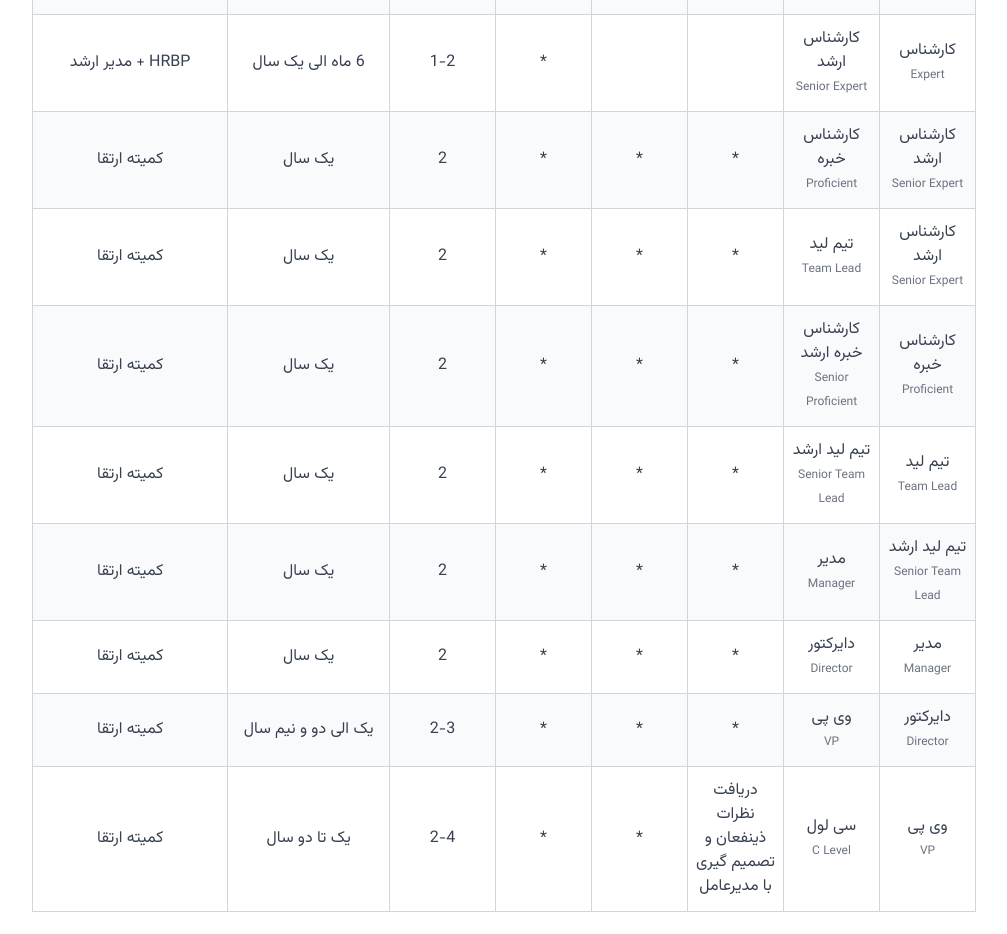
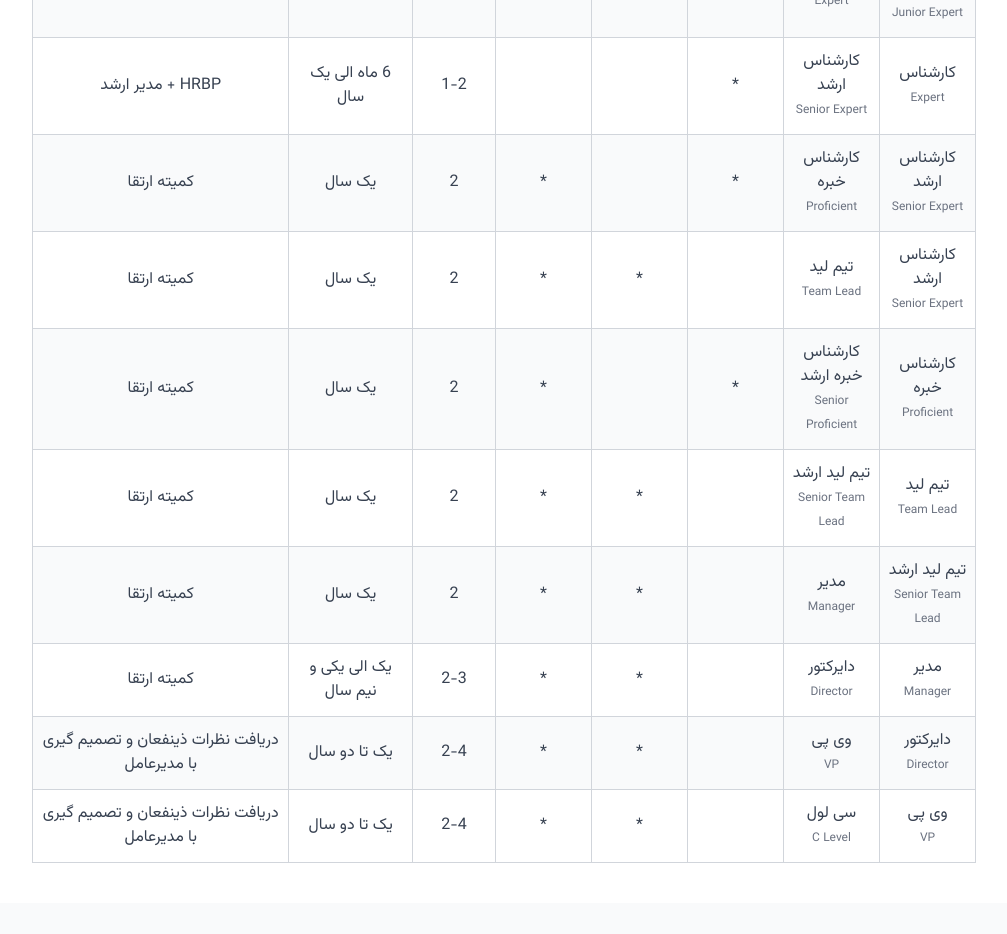
Before and after one commit to espitman/jbm-hr-life, a Nuxt app: page /promotion in a window 1280 px wide. Shown: the part 5400-6334 px from the top of the page, without its empty margins (8-1015 px from the left). After the commit the page ends 6303 px from the top, so only its background shows below. Built offline with nearby package versions, Linux system fonts and the light colour scheme.

Commit message:
fix: update promotion table layout and text

```diff
--- a/components/promotion/Table.vue
+++ b/components/promotion/Table.vue
@@ -31,9 +31,9 @@
           <td class="py-3 px-2 border border-gray-300 text-center align-middle">HRBP + مدیر ارشد</td>
           <td class="py-3 px-2 border border-gray-300 text-center align-middle">6 ماه</td>
           <td class="py-3 px-2 border border-gray-300 text-center align-middle">1</td>
-          <td class="py-3 px-2 border border-gray-300 text-center align-middle">*</td>
           <td class="py-3 px-2 border border-gray-300 text-center align-middle"></td>
           <td class="py-3 px-2 border border-gray-300 text-center align-middle"></td>
+          <td class="py-3 px-2 border border-gray-300 text-center align-middle">*</td>
           <td class="py-3 px-2 border border-gray-300 text-center align-middle">کارشناس<br/><span class="text-xs text-gray-500">Expert</span></td>
           <td class="py-3 px-2 border border-gray-300 text-center align-middle">کارشناس جونیور<br/><span class="text-xs text-gray-500">Junior Expert</span></td>
         </tr>
@@ -41,9 +41,9 @@
           <td class="py-3 px-2 border border-gray-300 text-center align-middle">HRBP + مدیر ارشد</td>
           <td class="py-3 px-2 border border-gray-300 text-center align-middle">6 ماه الی یک سال</td>
           <td class="py-3 px-2 border border-gray-300 text-center align-middle">1-2</td>
-          <td class="py-3 px-2 border border-gray-300 text-center align-middle">*</td>
           <td class="py-3 px-2 border border-gray-300 text-center align-middle"></td>
           <td class="py-3 px-2 border border-gray-300 text-center align-middle"></td>
+          <td class="py-3 px-2 border border-gray-300 text-center align-middle">*</td>
           <td class="py-3 px-2 border border-gray-300 text-center align-middle">کارشناس ارشد<br/><span class="text-xs text-gray-500">Senior Expert</span></td>
           <td class="py-3 px-2 border border-gray-300 text-center align-middle">کارشناس<br/><span class="text-xs text-gray-500">Expert</span></td>
         </tr>
@@ -52,7 +52,7 @@
           <td class="py-3 px-2 border border-gray-300 text-center align-middle">یک سال</td>
           <td class="py-3 px-2 border border-gray-300 text-center align-middle">2</td>
           <td class="py-3 px-2 border border-gray-300 text-center align-middle">*</td>
-          <td class="py-3 px-2 border border-gray-300 text-center align-middle">*</td>
+          <td class="py-3 px-2 border border-gray-300 text-center align-middle"></td>
           <td class="py-3 px-2 border border-gray-300 text-center align-middle">*</td>
           <td class="py-3 px-2 border border-gray-300 text-center align-middle">کارشناس خبره<br/><span class="text-xs text-gray-500">Proficient</span></td>
           <td class="py-3 px-2 border border-gray-300 text-center align-middle">کارشناس ارشد<br/><span class="text-xs text-gray-500">Senior Expert</span></td>
@@ -63,7 +63,7 @@
           <td class="py-3 px-2 border border-gray-300 text-center align-middle">2</td>
           <td class="py-3 px-2 border border-gray-300 text-center align-middle">*</td>
           <td class="py-3 px-2 border border-gray-300 text-center align-middle">*</td>
-          <td class="py-3 px-2 border border-gray-300 text-center align-middle">*</td>
+          <td class="py-3 px-2 border border-gray-300 text-center align-middle"></td>
           <td class="py-3 px-2 border border-gray-300 text-center align-middle">تیم لید<br/><span class="text-xs text-gray-500">Team Lead</span></td>
           <td class="py-3 px-2 border border-gray-300 text-center align-middle">کارشناس ارشد<br/><span class="text-xs text-gray-500">Senior Expert</span></td>
         </tr>
@@ -72,7 +72,7 @@
           <td class="py-3 px-2 border border-gray-300 text-center align-middle">یک سال</td>
           <td class="py-3 px-2 border border-gray-300 text-center align-middle">2</td>
           <td class="py-3 px-2 border border-gray-300 text-center align-middle">*</td>
-          <td class="py-3 px-2 border border-gray-300 text-center align-middle">*</td>
+          <td class="py-3 px-2 border border-gray-300 text-center align-middle"></td>
           <td class="py-3 px-2 border border-gray-300 text-center align-middle">*</td>
           <td class="py-3 px-2 border border-gray-300 text-center align-middle">کارشناس خبره ارشد<br/><span class="text-xs text-gray-500">Senior Proficient</span></td>
           <td class="py-3 px-2 border border-gray-300 text-center align-middle">کارشناس خبره<br/><span class="text-xs text-gray-500">Proficient</span></td>
@@ -83,7 +83,7 @@
           <td class="py-3 px-2 border border-gray-300 text-center align-middle">2</td>
           <td class="py-3 px-2 border border-gray-300 text-center align-middle">*</td>
           <td class="py-3 px-2 border border-gray-300 text-center align-middle">*</td>
-          <td class="py-3 px-2 border border-gray-300 text-center align-middle">*</td>
+          <td class="py-3 px-2 border border-gray-300 text-center align-middle"></td>
           <td class="py-3 px-2 border border-gray-300 text-center align-middle">تیم لید ارشد<br/><span class="text-xs text-gray-500">Senior Team Lead</span></td>
           <td class="py-3 px-2 border border-gray-300 text-center align-middle">تیم لید<br/><span class="text-xs text-gray-500">Team Lead</span></td>
         </tr>
@@ -93,37 +93,37 @@
           <td class="py-3 px-2 border border-gray-300 text-center align-middle">2</td>
           <td class="py-3 px-2 border border-gray-300 text-center align-middle">*</td>
           <td class="py-3 px-2 border border-gray-300 text-center align-middle">*</td>
-          <td class="py-3 px-2 border border-gray-300 text-center align-middle">*</td>
+          <td class="py-3 px-2 border border-gray-300 text-center align-middle"></td>
           <td class="py-3 px-2 border border-gray-300 text-center align-middle">مدیر<br/><span class="text-xs text-gray-500">Manager</span></td>
           <td class="py-3 px-2 border border-gray-300 text-center align-middle">تیم لید ارشد<br/><span class="text-xs text-gray-500">Senior Team Lead</span></td>
         </tr>
         <tr class="even:bg-gray-50">
           <td class="py-3 px-2 border border-gray-300 text-center align-middle">کمیته ارتقا</td>
-          <td class="py-3 px-2 border border-gray-300 text-center align-middle">یک سال</td>
-          <td class="py-3 px-2 border border-gray-300 text-center align-middle">2</td>
+          <td class="py-3 px-2 border border-gray-300 text-center align-middle">یک الی یکی و نیم سال</td>
+          <td class="py-3 px-2 border border-gray-300 text-center align-middle">2-3</td>
           <td class="py-3 px-2 border border-gray-300 text-center align-middle">*</td>
           <td class="py-3 px-2 border border-gray-300 text-center align-middle">*</td>
-          <td class="py-3 px-2 border border-gray-300 text-center align-middle">*</td>
+          <td class="py-3 px-2 border border-gray-300 text-center align-middle"></td>
           <td class="py-3 px-2 border border-gray-300 text-center align-middle">دایرکتور<br/><span class="text-xs text-gray-500">Director</span></td>
           <td class="py-3 px-2 border border-gray-300 text-center align-middle">مدیر<br/><span class="text-xs text-gray-500">Manager</span></td>
         </tr>
         <tr class="even:bg-gray-50">
-          <td class="py-3 px-2 border border-gray-300 text-center align-middle">کمیته ارتقا</td>
-          <td class="py-3 px-2 border border-gray-300 text-center align-middle">یک الی دو و نیم سال</td>
-          <td class="py-3 px-2 border border-gray-300 text-center align-middle">2-3</td>
+          <td class="py-3 px-2 border border-gray-300 text-center align-middle">دریافت نظرات ذینفعان و تصمیم گیری با مدیرعامل</td>
+          <td class="py-3 px-2 border border-gray-300 text-center align-middle">یک تا دو سال</td>
+          <td class="py-3 px-2 border border-gray-300 text-center align-middle">2-4</td>
           <td class="py-3 px-2 border border-gray-300 text-center align-middle">*</td>
           <td class="py-3 px-2 border border-gray-300 text-center align-middle">*</td>
-          <td class="py-3 px-2 border border-gray-300 text-center align-middle">*</td>
+          <td class="py-3 px-2 border border-gray-300 text-center align-middle"></td>
           <td class="py-3 px-2 border border-gray-300 text-center align-middle">وی پی<br/><span class="text-xs text-gray-500">VP</span></td>
           <td class="py-3 px-2 border border-gray-300 text-center align-middle">دایرکتور<br/><span class="text-xs text-gray-500">Director</span></td>
         </tr>
         <tr class="even:bg-gray-50">
-          <td class="py-3 px-2 border border-gray-300 text-center align-middle">کمیته ارتقا</td>
+          <td class="py-3 px-2 border border-gray-300 text-center align-middle">دریافت نظرات ذینفعان و تصمیم گیری با مدیرعامل</td>
           <td class="py-3 px-2 border border-gray-300 text-center align-middle">یک تا دو سال</td>
           <td class="py-3 px-2 border border-gray-300 text-center align-middle">2-4</td>
           <td class="py-3 px-2 border border-gray-300 text-center align-middle">*</td>
           <td class="py-3 px-2 border border-gray-300 text-center align-middle">*</td>
-          <td class="py-3 px-2 border border-gray-300 text-center align-middle">دریافت نظرات ذینفعان و تصمیم گیری با مدیرعامل</td>
+          <td class="py-3 px-2 border border-gray-300 text-center align-middle"></td>
           <td class="py-3 px-2 border border-gray-300 text-center align-middle">سی لول<br/><span class="text-xs text-gray-500">C Level</span></td>
           <td class="py-3 px-2 border border-gray-300 text-center align-middle">وی پی<br/><span class="text-xs text-gray-500">VP</span></td>
         </tr>
```
